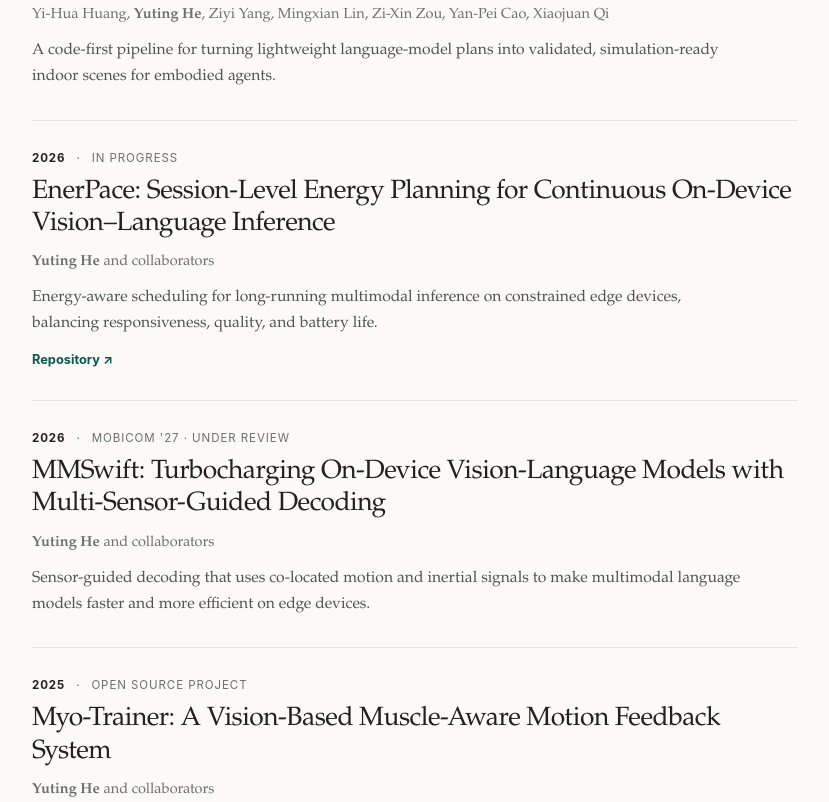
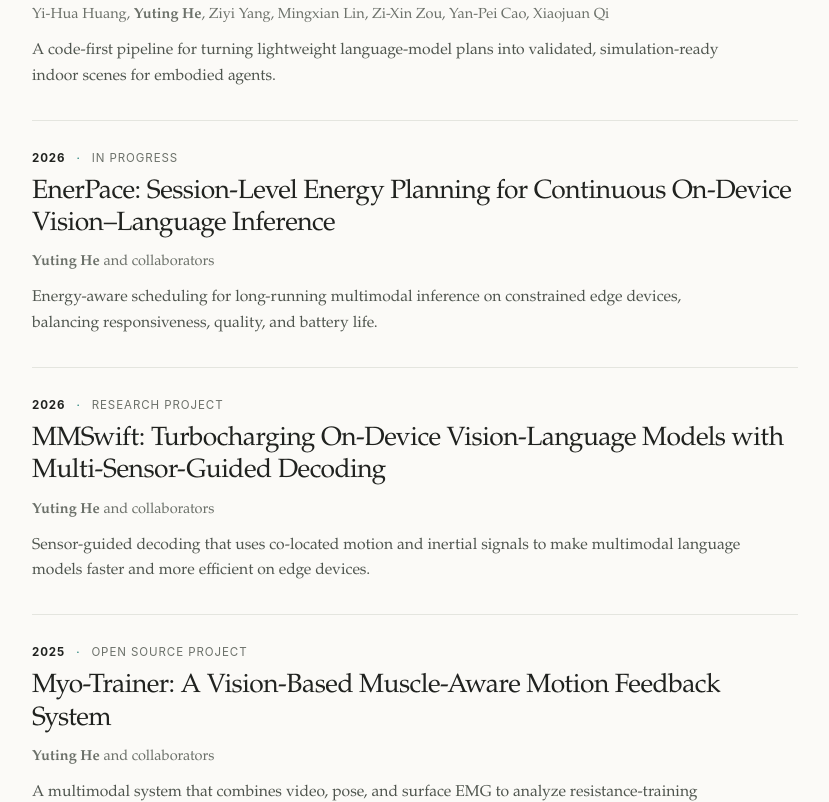
Before and after one commit to YutingHe23/website, a plain HTML site: page index.html in a window 1280 px wide. Shown: the part 1246-2048 px from the top of the page, without its empty margins (322-1151 px from the left). Drawn offline with Linux system fonts and the light colour scheme.

Commit message:
Prepare homepage for YutingHe23 website repository

```diff
--- a/index.html
+++ b/index.html
@@ -13,7 +13,7 @@
     <header class="hero">
       <div class="hero-copy">
         <p class="eyebrow">Researcher · Builder · Collaborator</p>
-        <h1>Yuting He <span class="name-cn">何宇霆</span></h1>
+        <h1>Yuting He</h1>
         <p class="role">Ph.D. Student · The Chinese University of Hong Kong</p>
         <p class="lede">I study how multimodal models can perceive, reason about, and act in the physical world.</p>
         <nav class="links" aria-label="External links">
@@ -64,11 +64,10 @@
           <h2>EnerPace: Session-Level Energy Planning for Continuous On-Device Vision–Language Inference</h2>
           <p class="authors"><strong>Yuting He</strong> and collaborators</p>
           <p class="summary">Energy-aware scheduling for long-running multimodal inference on constrained edge devices, balancing responsiveness, quality, and battery life.</p>
-          <div class="work-links"><a href="https://github.com/YutingHe23/EnerPace" target="_blank" rel="noreferrer">Repository <span aria-hidden="true">↗</span></a></div>
         </article>
 
         <article class="work-card">
-          <div class="work-meta"><span class="year">2026</span><span class="status">MobiCom '27 · under review</span></div>
+          <div class="work-meta"><span class="year">2026</span><span class="status">Research project</span></div>
           <h2>MMSwift: Turbocharging On-Device Vision-Language Models with Multi-Sensor-Guided Decoding</h2>
           <p class="authors"><strong>Yuting He</strong> and collaborators</p>
           <p class="summary">Sensor-guided decoding that uses co-located motion and inertial signals to make multimodal language models faster and more efficient on edge devices.</p>
```
Also changed, not shown: 2 other files.
